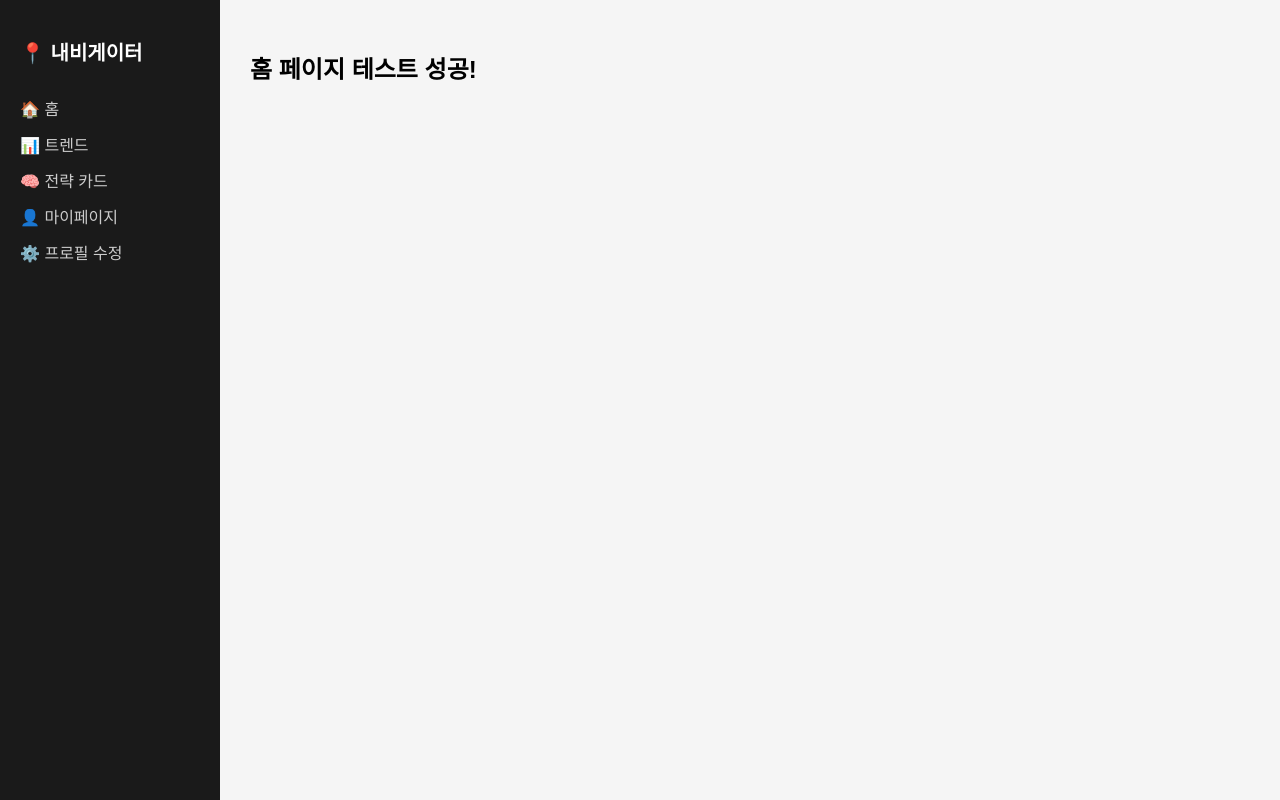
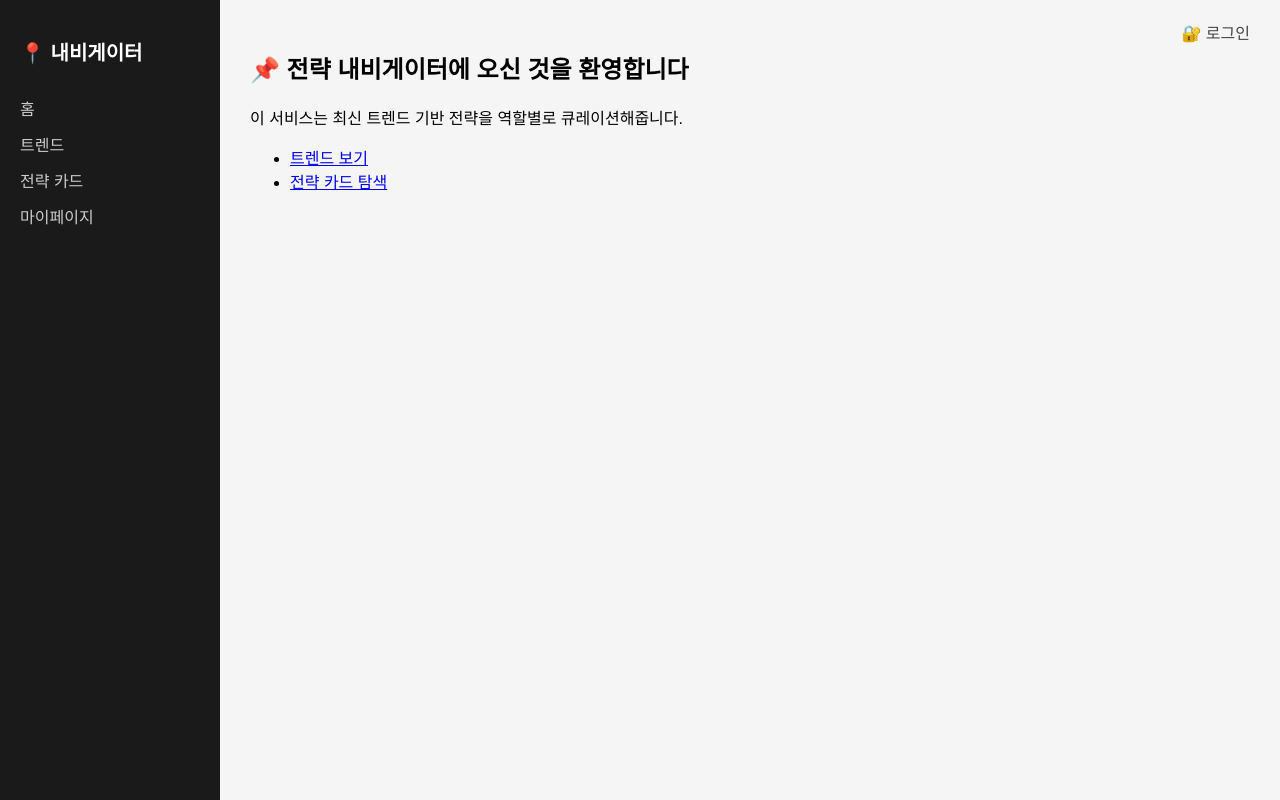
Before and after one commit to rloss/navigator, a Flask app: page / in a window 1280 px wide. Run offline with Flask 3, Linux system fonts and the light colour scheme.

Commit message:
파이썬

```diff
--- a/app/views/__init__.py
+++ b/app/views/__init__.py
@@ -1,7 +1,9 @@
+# app/views/__init__.py
 from app.views.home import home_bp
 from app.views.trends import trends_bp
+from app.views.auth import auth_bp
 
 def register_blueprints(app):
     app.register_blueprint(home_bp)
     app.register_blueprint(trends_bp)
-    # 여기에 다른 bp들 추가하면 됨
+    app.register_blueprint(auth_bp)
--- a/templates/home.html
+++ b/templates/home.html
@@ -1,4 +1,11 @@
-{% extends 'layout.html' %}
+{% extends "layout.html" %}
+
 {% block content %}
-<h2>홈 페이지 테스트 성공!</h2>
+<h2>📌 전략 내비게이터에 오신 것을 환영합니다</h2>
+<p>이 서비스는 최신 트렌드 기반 전략을 역할별로 큐레이션해줍니다.</p>
+
+<ul>
+  <li><a href="/trends">트렌드 보기</a></li>
+  <li><a href="/strategies">전략 카드 탐색</a></li>
+</ul>
 {% endblock %}
--- a/templates/layout.html
+++ b/templates/layout.html
@@ -34,20 +34,42 @@
       flex: 1;
       padding: 30px;
       background: #f5f5f5;
+      position: relative;
+    }
+    .topbar {
+      position: absolute;
+      top: 20px;
+      right: 30px;
+    }
+    .topbar a {
+      margin-left: 20px;
+      color: #444;
+      text-decoration: none;
+    }
+    .topbar a:hover {
+      text-decoration: underline;
     }
   </style>
 </head>
 <body>
   <div class="sidebar">
     <h2>📍 내비게이터</h2>
-    <a href="/">🏠 홈</a>
-    <a href="/trends">📊 트렌드</a>
-    <a href="/strategies">🧠 전략 카드</a>
-    <a href="/mypage">👤 마이페이지</a>
-    <a href="/mypage/edit">⚙️ 프로필 수정</a>
+    <a href="/">홈</a>
+    <a href="/trends">트렌드</a>
+    <a href="/strategies">전략 카드</a>
+    <a href="/mypage">마이페이지</a>
   </div>
 
   <div class="main">
+    <div class="topbar">
+      {% if session.user_id %}
+        <a href="/mypage">👤 마이페이지</a>
+        <a href="/logout">🔓 로그아웃</a>
+      {% else %}
+        <a href="/login">🔐 로그인</a>
+      {% endif %}
+    </div>
+
     {% block content %}{% endblock %}
   </div>
 </body>
```
Also changed, not shown: app/__init__.py (+12 -2 lines), app/views/auth.py (+29 -0 lines), templates/login.html (+11 -2 lines).
